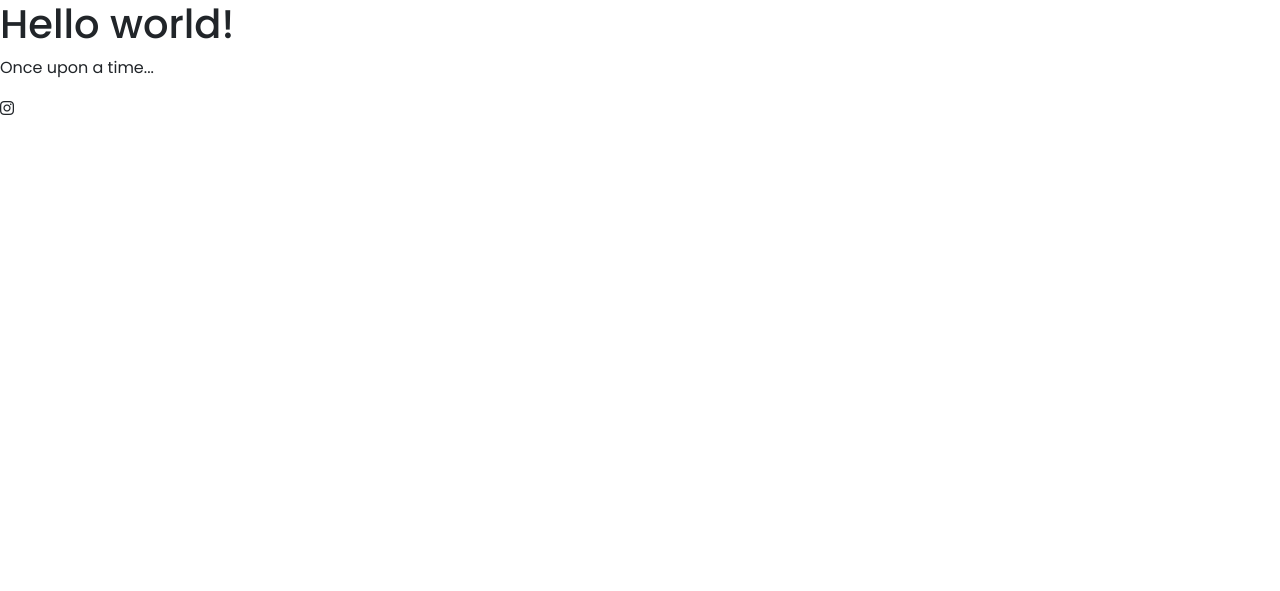
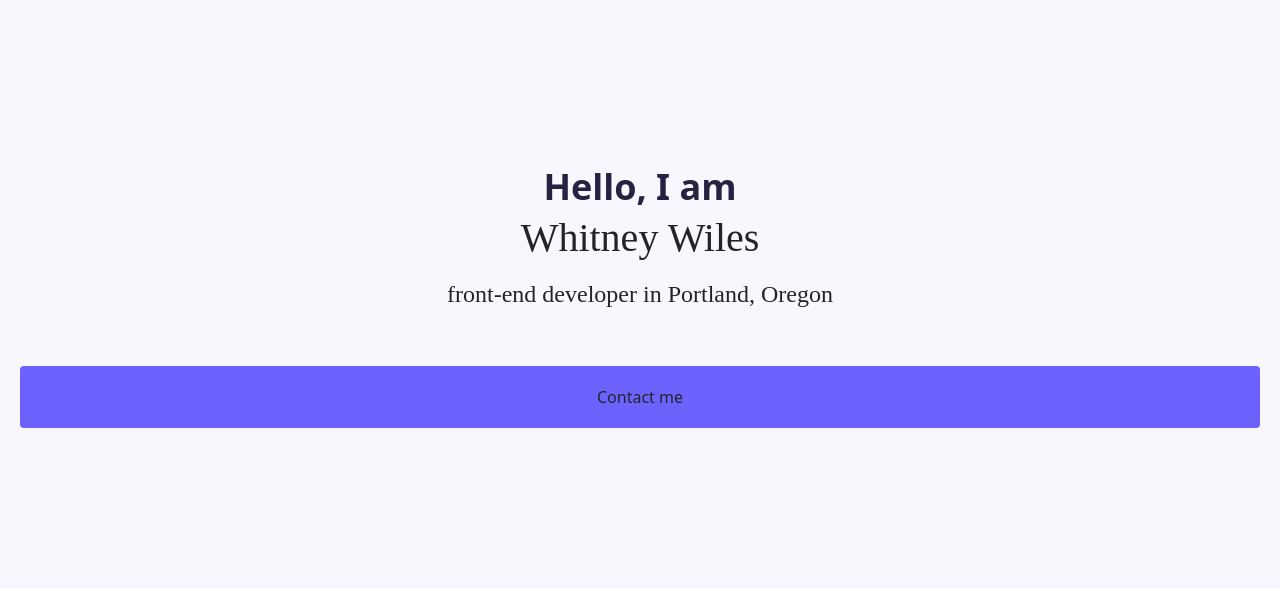
Before and after one commit to whvtitiz/portfolio-project, a plain HTML site: page index.html in a window 1280 px wide. Drawn offline with nearby package versions, Linux system fonts and the light colour scheme.

Commit message:
added css + button

```diff
--- a/index.html
+++ b/index.html
@@ -29,8 +29,13 @@
     <title>Whitney's Portfolio</title>
   </head>
   <body>
-    <h1>Hello world!</h1>
-    <p>Once upon a time...</p>
-    <i class="fa-brands fa-instagram"></i>
+    <div class="hero">
+      <p>Hello, I am</p>
+      <h1>Whitney Wiles</h1>
+      <h2 class="mb-5">front-end developer in Portland, Oregon</h2>
+      <div class="btn-branding">
+        <a href="#" class="btn">Contact me</a>
+      </div>
+    </div>
   </body>
 </html>
--- a/styles/portfolio.css
+++ b/styles/portfolio.css
@@ -1,8 +1,56 @@
-h1 {
-  font-family: "Poppins", sans-serif;
+:root {
+  --branding-color: #6c63ff;
+  --secondary-color: #f9f7fe;
+  --heading-font-family: "Playfair Display, serif";
+  --default-font-family: "Poppins, sans-serif";
+}
+
+body {
+  font-family: var(--default-font-family);
+}
+h1,
+h2,
+h3,
+h4,
+h5,
+h6 {
+  color: black;
+  font-family: "Playfair Display", serif;
   font-weight: bold;
 }
+
+h1 {
+  font-size: 96px;
+}
 p {
-  font-family: "Poppins", sans-serif;
   font-weight: normal;
 }
+
+.hero {
+  background: var(--secondary-color);
+  text-align: center;
+  padding: 160px 20px;
+}
+
+.hero p {
+  font-size: 36px;
+  font-weight: bold;
+  margin: 0;
+  color: #272142;
+}
+
+.hero h2 {
+  font-family: var(--heading-font-family);
+  font-weight: normal;
+  font-size: 24px;
+  line-height: 2;
+}
+
+.btn-branding {
+  background: var(--branding-color);
+  border-radius: 4px;
+  color: white;
+  font-size: 18px;
+  line-height: 27px;
+  padding: 12px 20px;
+}
```
